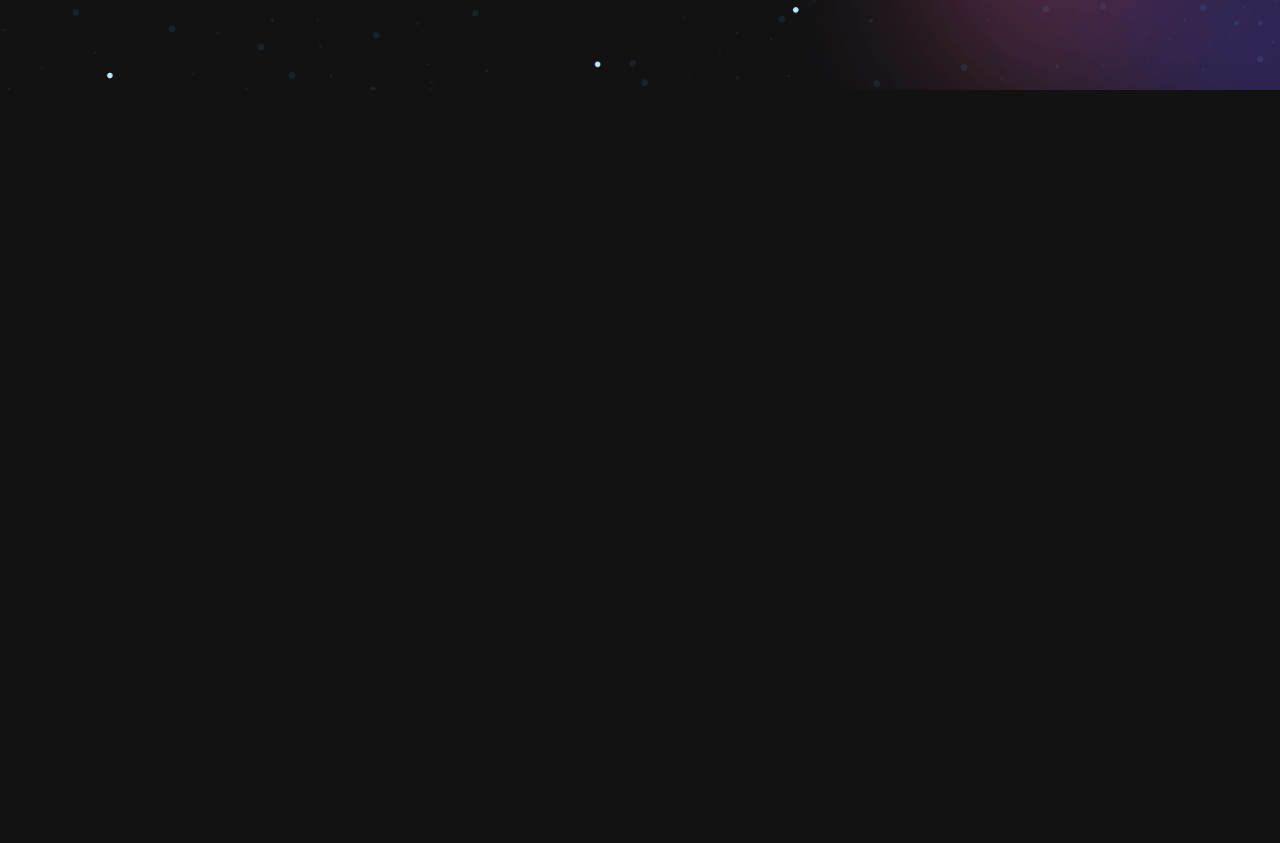
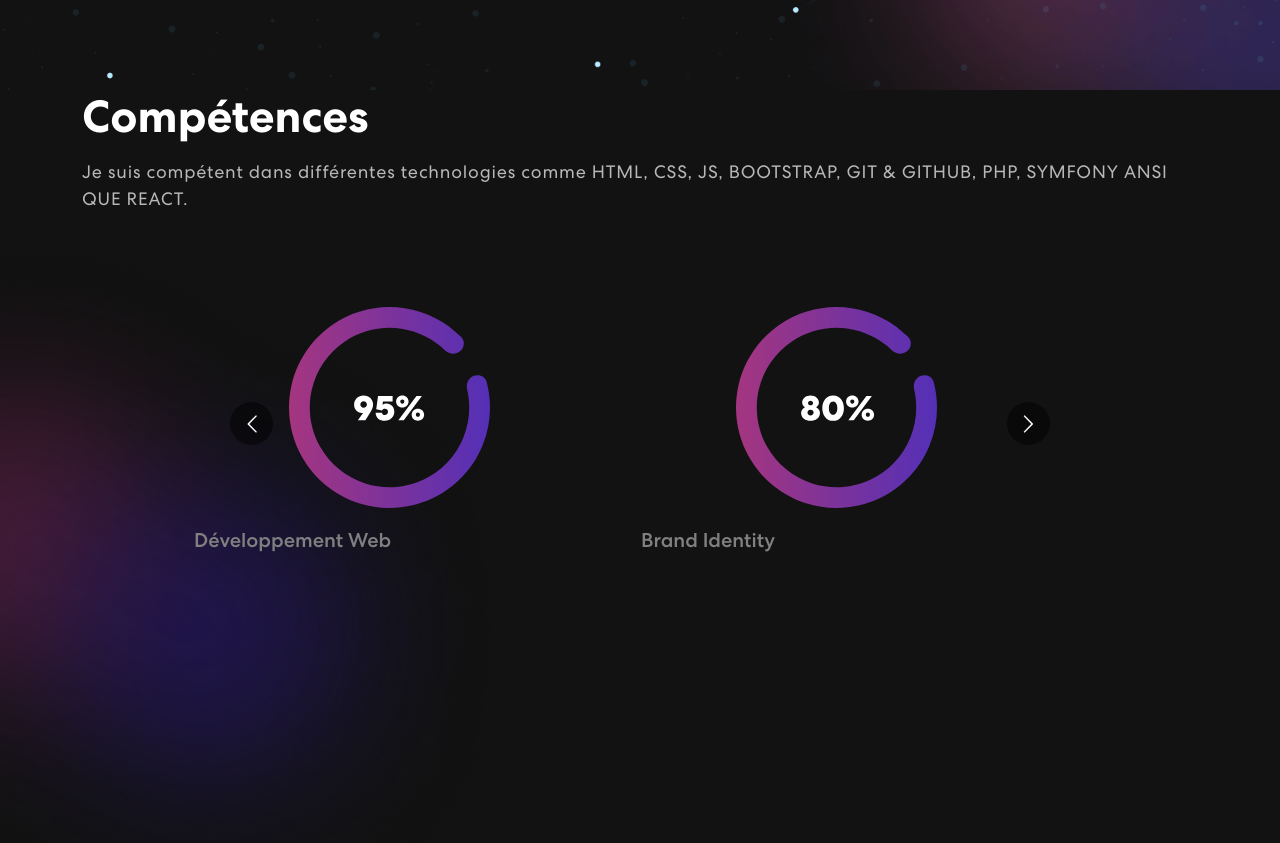
Before and after one commit to Blamxis/Portfolio-d-finitif, a React (Create React App) app: page / in a window 1280 px wide. Shown: the part 676-1519 px from the top of the page. Before the commit the page ends 800 px from the top, so only its background shows below. Built offline with nearby package versions, Linux system fonts and the light colour scheme.

Commit message:
Add Skill Component

```diff
--- a/src/App.js
+++ b/src/App.js
@@ -2,13 +2,16 @@ import logo from './logo.svg';
 import './App.css';
 import { NavBar } from './components/NavBar';
 import { Banner } from './components/Banner';
+import { Skills } from './components/Skills';
 import 'bootstrap/dist/css/bootstrap.min.css';
+
 
 function App() {
   return (
     <div className="App">
       <NavBar />
       <Banner />
+      <Skills />
     </div>
   );
 }
--- /dev/null
+++ b/src/components/Skills.js
@@ -0,0 +1,66 @@
+import { Container, Row, Col } from "react-bootstrap";
+import Carousel from "react-multi-carousel";
+import "react-multi-carousel/lib/styles.css";
+import meter1 from "../assets/img/meter1(1).svg";
+import meter2 from "../assets/img/meter2.svg";
+import meter3 from "../assets/img/meter3.svg";
+import colorSharp from "../assets/img/color-sharp.png";
+
+
+export const Skills = () => {
+  const responsive = {
+    superLargeDesktop: {
+      // the naming can be any, depends on you.
+      breakpoint: { max: 4000, min: 3000 },
+      items: 5,
+    },
+    desktop: {
+      breakpoint: { max: 3000, min: 1024 },
+      items: 3,
+    },
+    tablet: {
+      breakpoint: { max: 1024, min: 464 },
+      items: 2,
+    },
+    mobile: {
+      breakpoint: { max: 464, min: 0 },
+      items: 1,
+    },
+  };
+
+  return (
+    <section className="skill" id="skills">
+      <Container>
+        <Row>
+          <Col>
+            <div className="skill-box">
+              <h2>Compétences</h2>
+              <p>
+                Je suis compétent dans différentes technologies comme HTML, CSS, JS, BOOTSTRAP, GIT & GITHUB, PHP, SYMFONY ANSI QUE REACT.
+              </p>
+              <Carousel responsive={responsive} infinite={true} className="skill-slider">
+                <div className="item">
+                    <img src={meter1} alt="Img" />
+                    <h5>Développement Web</h5>
+                </div>
+                <div className="item">
+                    <img src={meter2} alt="Img" />
+                    <h5>Brand Identity</h5>
+                </div>
+                <div className="item">
+                    <img src={meter3} alt="Img" />
+                    <h5>Logo Design</h5>
+                </div>
+                <div className="item">
+                    <img src={meter1} alt="Img" />
+                    <h5>Développement Web</h5>
+                </div>
+              </Carousel>
+            </div>
+          </Col>
+        </Row>
+      </Container>
+      <img className="background-image-left" src={colorSharp} />
+    </section>
+  );
+};
```
